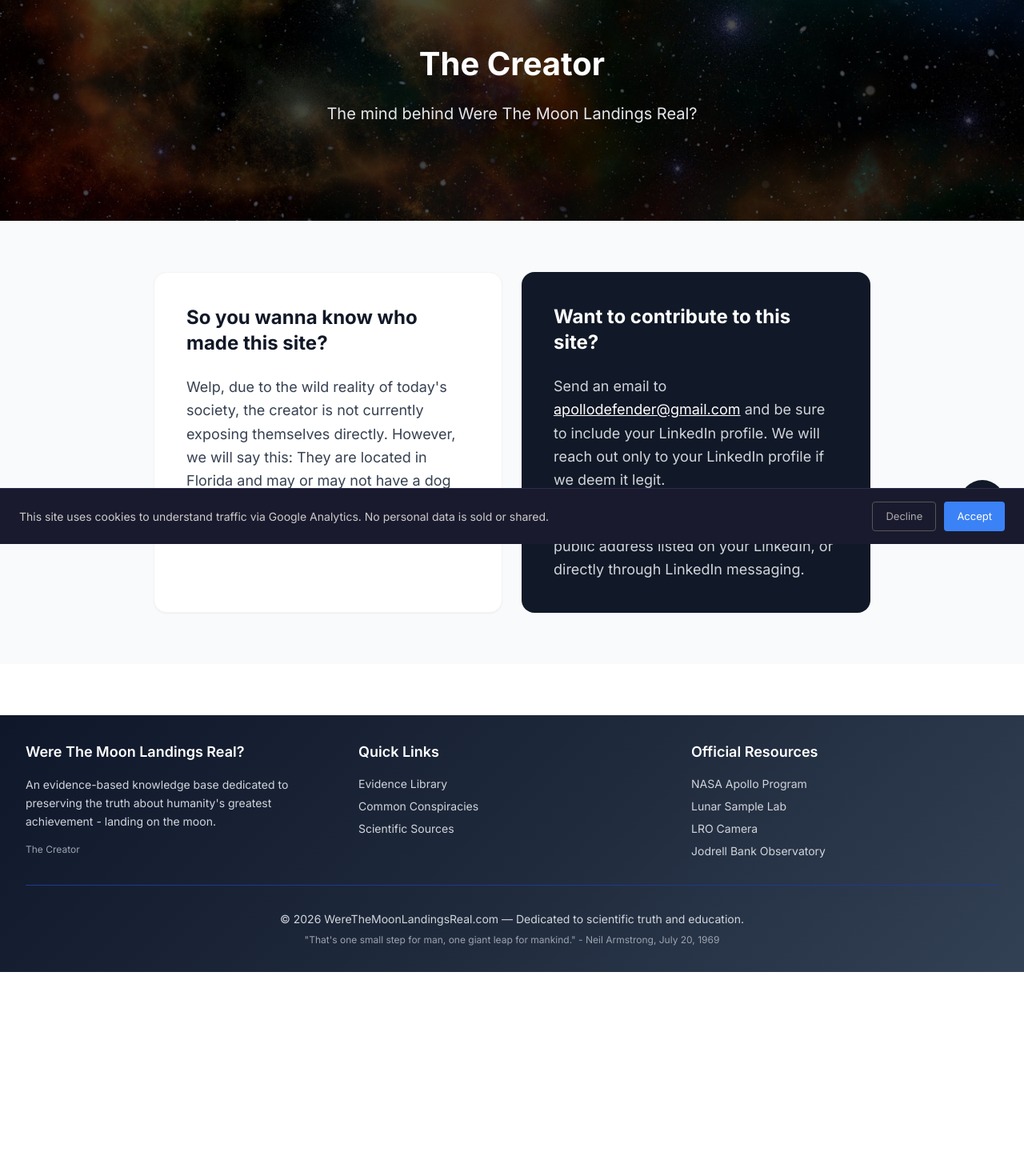
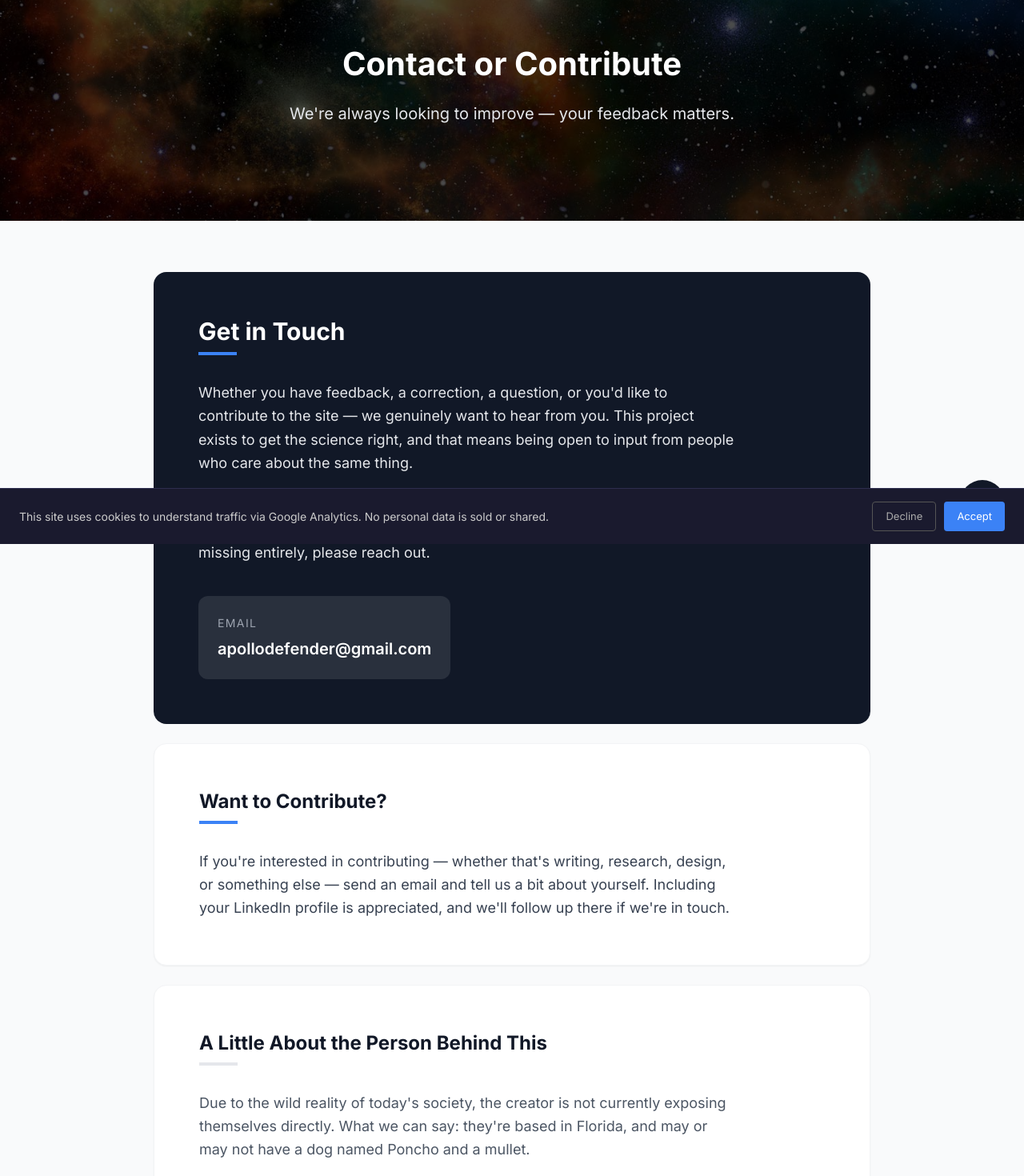
Before and after one commit to MayoLeSlayo/moon-landing-defens, a Next.js app: page /creator in a window 1280 px wide. Shown: the part 120-1590 px from the top of the page at 80% size. Before the commit the page ends 1335 px from the top, so only its background shows below. Built offline with nearby package versions, Linux system fonts and the light colour scheme.

Commit message:
Deploy 2026-04-07 10:46

```diff
--- a/src/app/creator/page.tsx
+++ b/src/app/creator/page.tsx
@@ -3,11 +3,11 @@ import Header from '@/components/Header';
 import Footer from '@/components/Footer';
 
 export const metadata: Metadata = {
-  title: 'The Creator — Were The Moon Landings Real?',
-  description: 'About the creator of WereTheMoonLandingsReal.com. Want to contribute? Find out how to get involved.',
+  title: 'Contact or Contribute — Were The Moon Landings Real?',
+  description: 'Get in touch, share feedback, or contribute to WereTheMoonLandingsReal.com. We are always looking to improve.',
   openGraph: {
-    title: 'The Creator — Were The Moon Landings Real?',
-    description: 'About the creator of WereTheMoonLandingsReal.com.',
+    title: 'Contact or Contribute — Were The Moon Landings Real?',
+    description: 'Get in touch, share feedback, or contribute to WereTheMoonLandingsReal.com.',
   },
 };
 
@@ -20,36 +20,58 @@ export default function CreatorPage() {
         {/* Hero Section */}
         <section className="page-hero text-white page-hero-standard px-4">
           <div className="page-hero-content max-w-4xl mx-auto text-center">
-            <h1 className="page-title">The Creator</h1>
-            <p className="text-xl text-gray-200 page-subtitle">The mind behind Were The Moon Landings Real?</p>
+            <h1 className="page-title">Contact or Contribute</h1>
+            <p className="text-xl text-gray-200 page-subtitle">We&apos;re always looking to improve — your feedback matters.</p>
           </div>
         </section>
 
-        {/* Content Section */}
+        {/* Main Content */}
         <section className="py-16 px-4">
-          <div className="max-w-4xl mx-auto grid grid-cols-1 md:grid-cols-2 gap-6">
+          <div className="max-w-4xl mx-auto space-y-6">
 
-            {/* Who made this */}
-            <div className="bg-white rounded-2xl shadow-sm border border-gray-100 p-10">
-              <h2 className="text-2xl font-bold text-gray-900 mb-6">So you wanna know who made this site?</h2>
-              <p className="text-lg text-gray-700 leading-relaxed">
-                Welp, due to the wild reality of today&apos;s society, the creator is not currently exposing themselves directly. However, we will say this: They are located in Florida and may or may not have a dog named Poncho and a mullet.
-              </p>
+            {/* Feedback & Contact — primary */}
+            <div className="bg-gray-900 text-white rounded-2xl p-10 md:p-14">
+              <div className="max-w-2xl">
+                <h2 className="text-3xl font-bold mb-2">Get in Touch</h2>
+                <div className="w-12 h-1 bg-blue-500 mb-8"></div>
+                <p className="text-gray-200 text-lg leading-relaxed mb-6">
+                  Whether you have feedback, a correction, a question, or you&apos;d like to contribute to the site — we genuinely want to hear from you. This project exists to get the science right, and that means being open to input from people who care about the same thing.
+                </p>
+                <p className="text-gray-200 text-lg leading-relaxed mb-10">
+                  We&apos;re always looking to improve the accuracy, depth, and presentation of the evidence. If you see something that could be better, or something that&apos;s missing entirely, please reach out.
+                </p>
+                <div className="bg-white bg-opacity-10 rounded-xl p-6 inline-block">
+                  <p className="text-gray-400 text-sm uppercase tracking-widest mb-2">Email</p>
+                  <a
+                    href="mailto:apollodefender@gmail.com"
+                    className="text-white text-xl font-semibold hover:text-blue-300 transition-colors"
+                  >
+                    apollodefender@gmail.com
+                  </a>
+                </div>
+              </div>
             </div>
 
-            {/* Contribute */}
-            <div className="bg-gray-900 text-white rounded-2xl p-10">
-              <h2 className="text-2xl font-bold mb-6">Want to contribute to this site?</h2>
-              <p className="text-gray-300 text-lg leading-relaxed mb-6">
-                Send an email to{' '}
-                <a href="mailto:apollodefender@gmail.com" className="text-white underline hover:text-gray-300 transition-colors">
-                  apollodefender@gmail.com
-                </a>
-                {' '}and be sure to include your LinkedIn profile. We will reach out only to your LinkedIn profile if we deem it legit.
-              </p>
-              <p className="text-gray-300 text-lg leading-relaxed">
-                If we respond, it will be via email to the public address listed on your LinkedIn, or directly through LinkedIn messaging.
-              </p>
+            {/* Contributing */}
+            <div className="bg-white rounded-2xl shadow-sm border border-gray-100 p-10 md:p-14">
+              <div className="max-w-2xl">
+                <h2 className="text-2xl font-bold text-gray-900 mb-2">Want to Contribute?</h2>
+                <div className="w-12 h-1 bg-blue-500 mb-8"></div>
+                <p className="text-gray-700 text-lg leading-relaxed">
+                  If you&apos;re interested in contributing — whether that&apos;s writing, research, design, or something else — send an email and tell us a bit about yourself. Including your LinkedIn profile is appreciated, and we&apos;ll follow up there if we&apos;re in touch.
+                </p>
+              </div>
+            </div>
+
+            {/* About the creator — secondary */}
+            <div className="bg-white rounded-2xl shadow-sm border border-gray-100 p-10 md:p-14">
+              <div className="max-w-2xl">
+                <h2 className="text-2xl font-bold text-gray-900 mb-2">A Little About the Person Behind This</h2>
+                <div className="w-12 h-1 bg-gray-200 mb-8"></div>
+                <p className="text-gray-600 text-lg leading-relaxed">
+                  Due to the wild reality of today&apos;s society, the creator is not currently exposing themselves directly. What we can say: they&apos;re based in Florida, and may or may not have a dog named Poncho and a mullet.
+                </p>
+              </div>
             </div>
 
           </div>
--- a/src/components/Footer.tsx
+++ b/src/components/Footer.tsx
@@ -10,7 +10,7 @@ export default function Footer() {
               An evidence-based knowledge base dedicated to preserving the truth about humanity&apos;s greatest achievement - landing on the moon.
             </p>
             <a href="/creator" className="inline-block mt-4 text-gray-400 hover:text-white text-xs transition-colors">
-              The Creator
+              Contact or Contribute
             </a>
           </div>
 
@@ -42,7 +42,7 @@ export default function Footer() {
             <ul className="space-y-2 text-sm">
               <li>
                 <a
-                  href="https://www.nasa.gov/mission_pages/apollo/"
+                  href="https://www.nasa.gov/the-apollo-program/"
                   target="_blank"
                   rel="noopener noreferrer"
                   className="text-gray-300 hover:text-white transition-colors"
@@ -85,8 +85,11 @@ export default function Footer() {
         </div>
 
         <div className="border-t border-apollo-blue mt-8 pt-8 text-center">
-          <p className="text-gray-300 text-sm">
-            © 2026 WereTheMoonLandingsReal.com — Dedicated to scientific truth and education.
+          <p className="text-gray-400 text-xs uppercase tracking-widest mb-2">
+            © 2026 WereTheMoonLandingsReal.com
+          </p>
+          <p className="text-gray-300 text-sm italic">
+            Dedicated to the Apollo 1 crew—Gus Grissom, Ed White, and Roger Chaffee—and to all those who risked their lives to achieve the first Moon landing.
           </p>
           <p className="text-gray-400 text-xs mt-2">
             &quot;That&apos;s one small step for man, one giant leap for mankind.&quot; - Neil Armstrong, July 20, 1969
```
Also changed, not shown: 2 other files (tests, documents, lock files or other folders).
